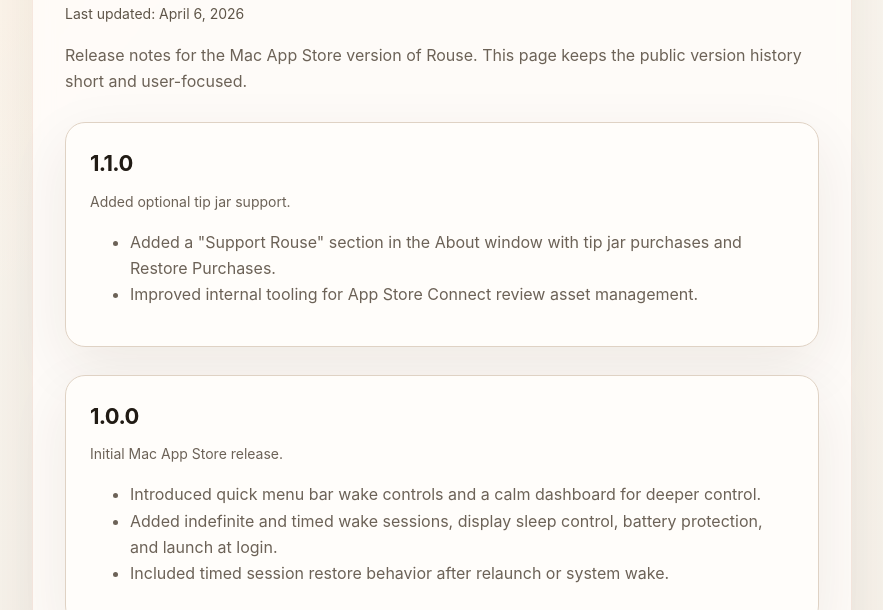
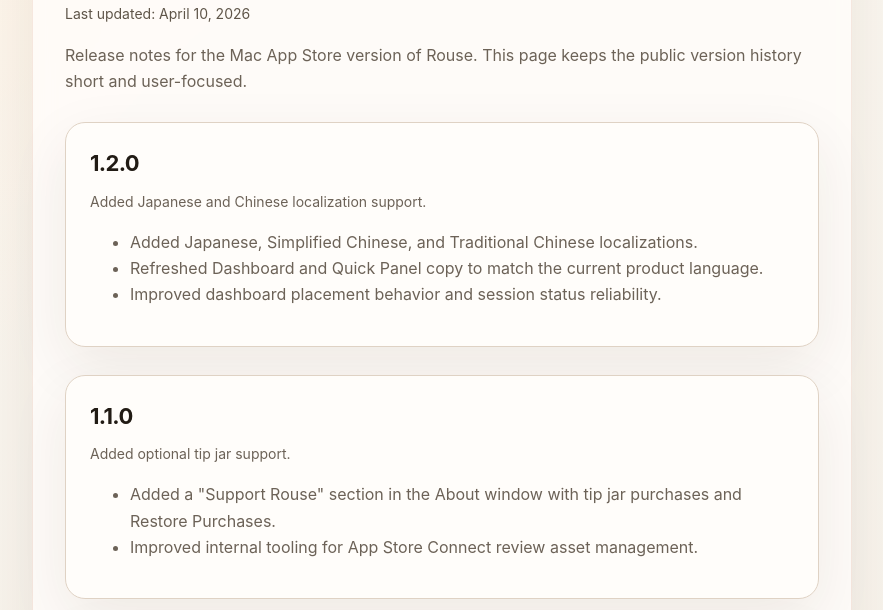
Before and after one commit to JaminZhou/JaminZhou.github.io, a plain HTML site: page rouse/changelog/index.html in a window 1280 px wide. Shown: the part 190-800 px from the top of the page, without its empty margins (198-1081 px from the left). Drawn offline with Linux system fonts and the light colour scheme.

Commit message:
docs: update rouse site for 1.2.0

```diff
--- a/rouse/changelog/index.html
+++ b/rouse/changelog/index.html
@@ -136,8 +136,18 @@
     <section class="panel">
       <div class="kicker">Changelog</div>
       <h1>Rouse Changelog</h1>
-      <p class="meta">Last updated: April 6, 2026</p>
+      <p class="meta">Last updated: April 10, 2026</p>
       <p>Release notes for the Mac App Store version of Rouse. This page keeps the public version history short and user-focused.</p>
+
+      <article class="entry">
+        <h2 class="entry-title">1.2.0</h2>
+        <p class="entry-meta">Added Japanese and Chinese localization support.</p>
+        <ul>
+          <li>Added Japanese, Simplified Chinese, and Traditional Chinese localizations.</li>
+          <li>Refreshed Dashboard and Quick Panel copy to match the current product language.</li>
+          <li>Improved dashboard placement behavior and session status reliability.</li>
+        </ul>
+      </article>
 
       <article class="entry">
         <h2 class="entry-title">1.1.0</h2>
```
Also changed, not shown: rouse/index.html (+2 -2 lines).
